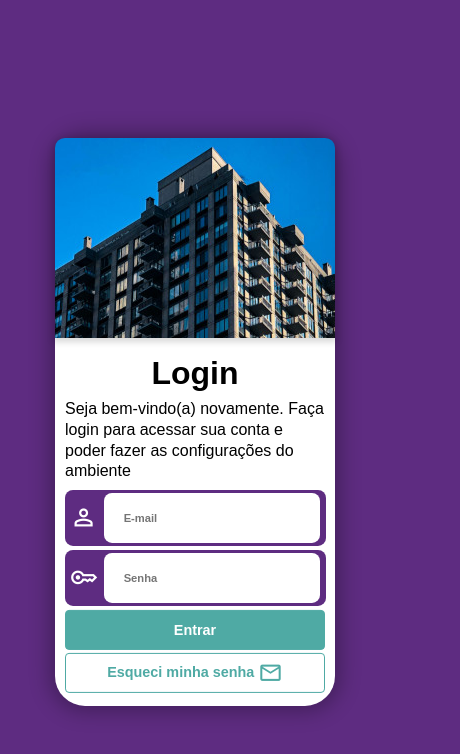
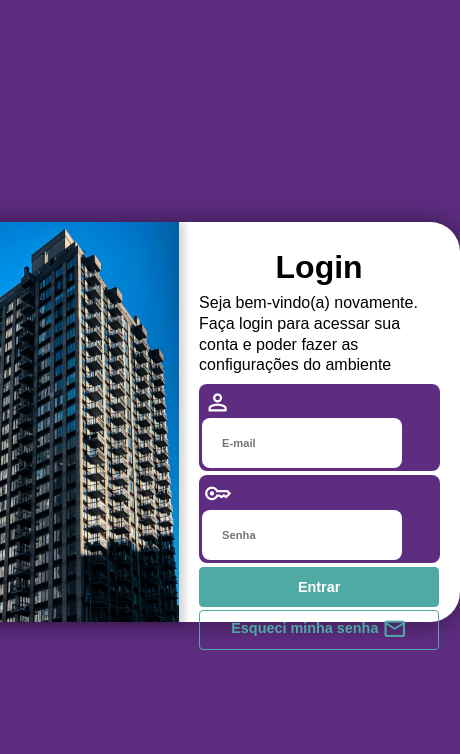
Before and after one commit to rafaellopesss/Meus-Projetos, a plain HTML site: page tela-login/index.html in a window 390 px wide. Shown: the whole page, 460 px wide, since content can reach past the window. Drawn offline with nearby package versions, Linux system fonts and the light colour scheme.

Commit message:
atualizar

```diff
--- /dev/null
+++ b/tela-login/estilos/mediaqueries.css
@@ -0,0 +1,40 @@
+@charset "UTF-8";
+
+
+@media screen and (min-width: 368px) and (max-width: 768px) {
+
+
+
+    main {
+        width: 530px;
+        height: 400px;
+        display: flex;
+    }
+
+    .divisao {
+
+        display: inline-block;
+
+
+    }
+    #container-imagem {
+        width: 47%;
+
+
+    }
+
+    #imagem {
+        width: 100%;
+        height: 400px;
+        box-shadow: 4px 3px 6px 2px rgba(0, 0, 0, 0.151);
+        border-radius: 10px 0px 0px 10px;
+    }
+
+    div#tela-login{
+        padding: 0px 0px 0px 20px;
+        width:240px;
+        margin-top: 20px;
+    }
+
+
+}
--- a/tela-login/estilos/style.css
+++ b/tela-login/estilos/style.css
@@ -1,4 +1,8 @@
 @charset "UTF-8";
+
+body, html {
+    height: 100vh;
+}
 
 
 * {
@@ -43,11 +47,9 @@ main {
 }
 /*Configurando Imagem*/
 
-div#imagem {
-    background-image: url(../imagem/predio.jpg);
-    background-repeat: no-repeat;
-    background-position: center top;
+#imagem {
 
+    width: 100%;
     height: 200px;
     border-radius: 10px 10px 0px 0px;
 
--- a/tela-login/index.html
+++ b/tela-login/index.html
@@ -6,14 +6,15 @@
     <title>Tela de login</title>
     <link rel="stylesheet" href="https://fonts.googleapis.com/css2?family=Material+Symbols+Outlined:opsz,wght,FILL,GRAD@20..48,100..700,0..1,-50..200" />
     <link rel="stylesheet" href="estilos/style.css">
+    <link rel="stylesheet" href="estilos/mediaqueries.css">
 </head>
 <body>
     <main>
-        <div id="imagem">
-
+        <div class="divisao" id="container-imagem">
+            <img src="imagem/predio.jpg" alt="" id="imagem" >
         </div>
 
-        <div id="tela-login">
+        <div class="divisao" id="tela-login" >
             <div id="introducao">
                 <h1>Login</h1>
                 <p>Seja bem-vindo(a) novamente. Faça login para acessar sua conta e poder fazer as configurações do ambiente</p>
```
